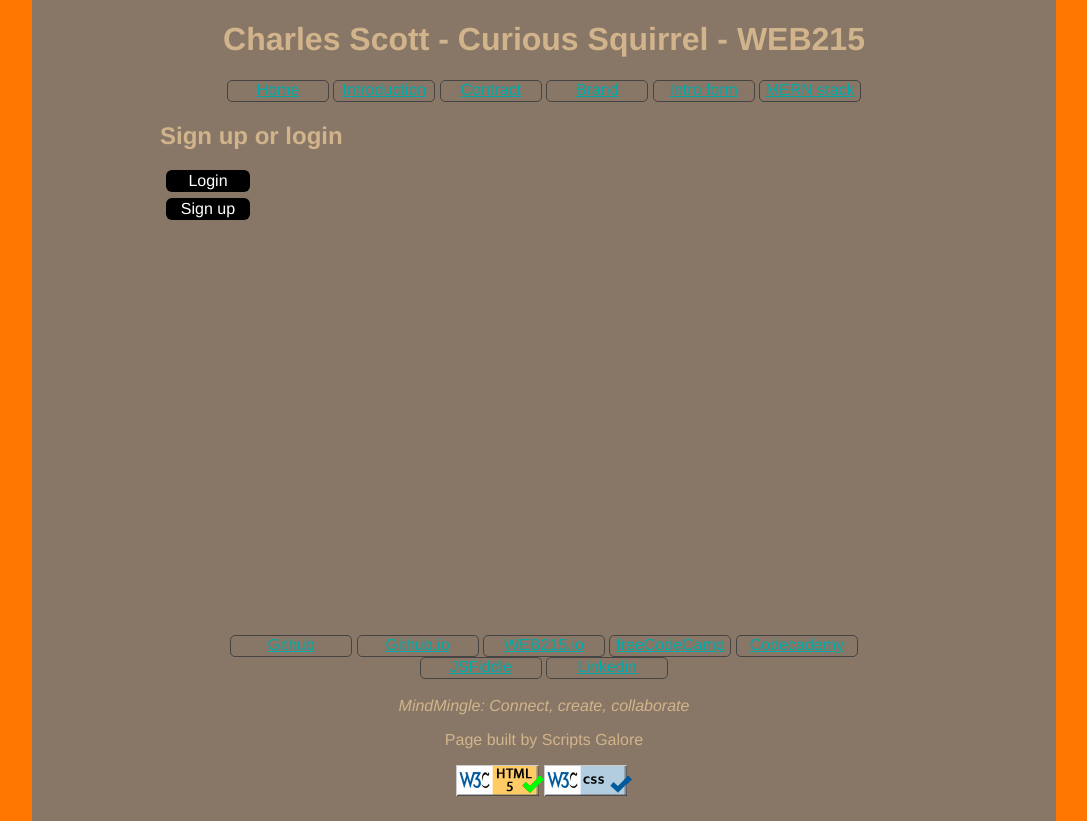
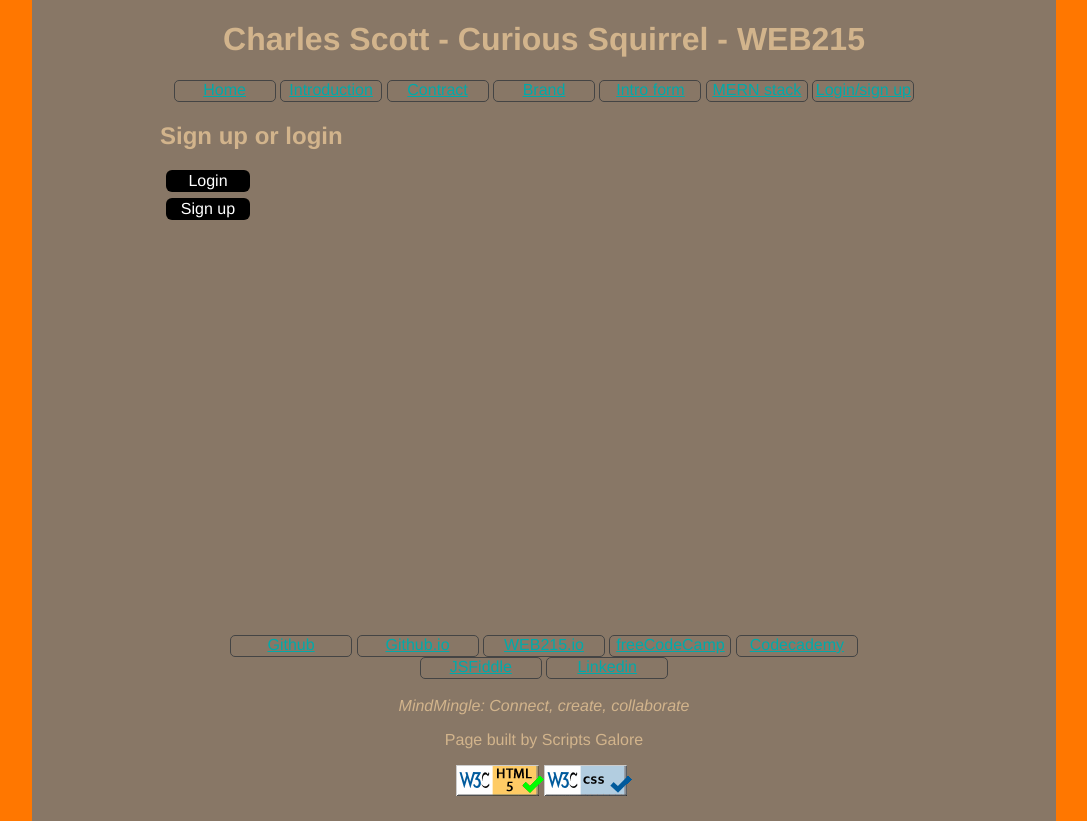
Before and after one commit to cscott53/web215_m11_login, a React (Create React App) app in the folder client/: page / in a window 1280 px wide. Shown: the whole page, without its empty margins (96-1183 px from the left). Built offline with nearby package versions, Linux system fonts and the light colour scheme.

Commit message:
Update Header.js

```diff
--- a/client/src/Header.js
+++ b/client/src/Header.js
@@ -8,6 +8,7 @@ export default function Header() {
             <span className="links header"><a href="https://cscott53.github.io/web215/brand.html">Brand</a></span>
             <span className="links header"><a href="https://cscott53.github.io/web215/introduction_form.html">Intro form</a></span>
             <span className="links header"><a href="https://web215-mern.onrender.com">MERN stack</a></span>
+            <span className="links header"><a href="https://web215-m11-login.onrender.com">Login/sign up</a></span>
         </header>
     )
 }
```
